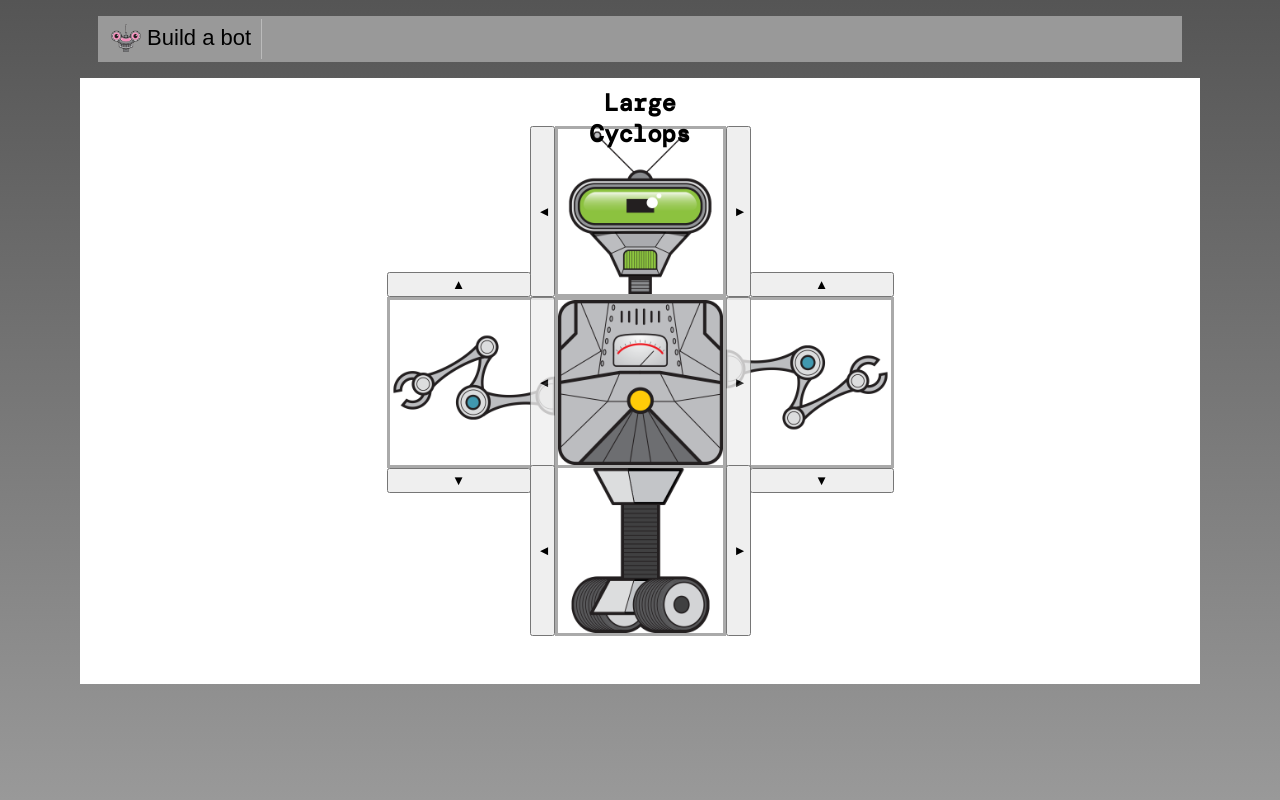
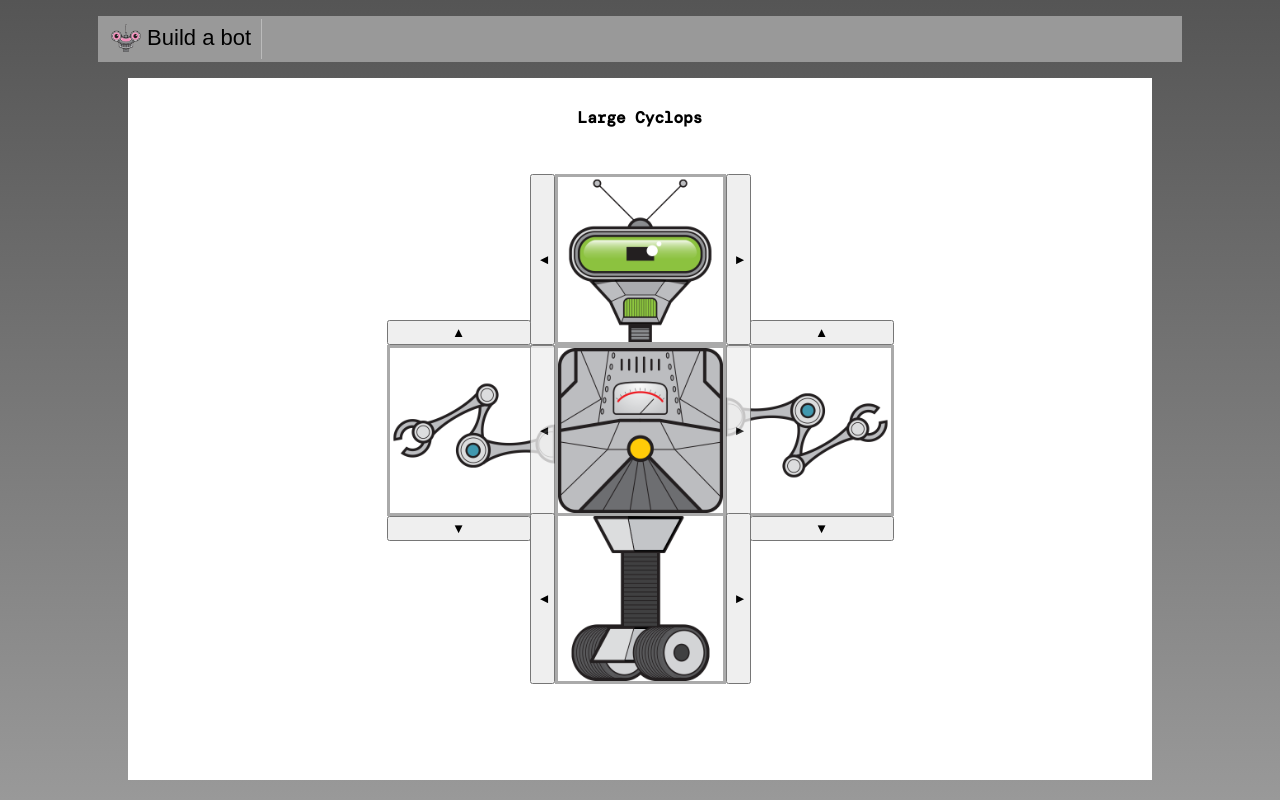
Before and after one commit to ejirocodes/Robo-Shop, a Vue app: page / in a window 1280 px wide. Built offline with nearby package versions, Linux system fonts and the light colour scheme; a web font is replaced by a local one.

Commit message:
on sale feature

```diff
--- a/src/App.vue
+++ b/src/App.vue
@@ -42,7 +42,7 @@ main {
   background-color: #fff;
   width: 1024px;
   min-height: 300px;
-  padding: 3rem;
+  padding: 6rem 0;
 }
 header {
   background-color: #999;
```
Also changed, not shown: src/build/RobotBuilder.vue.
